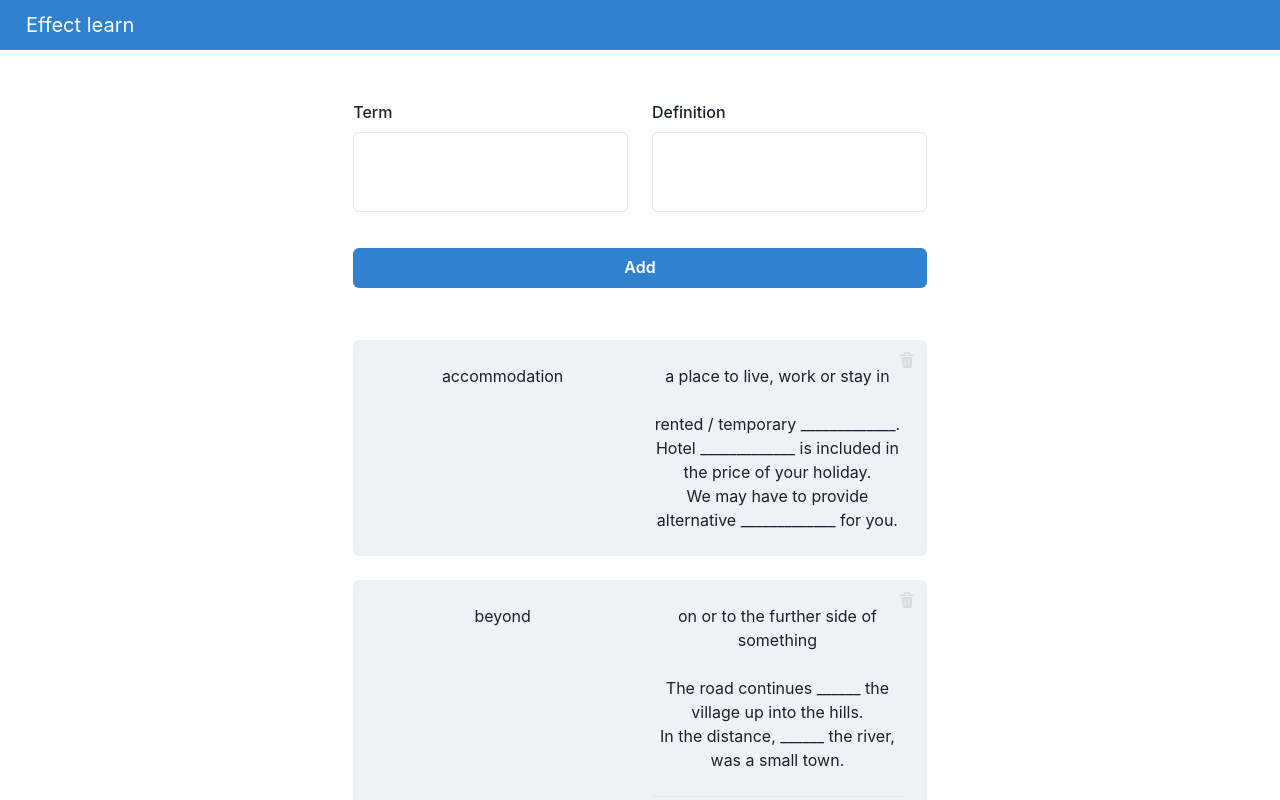
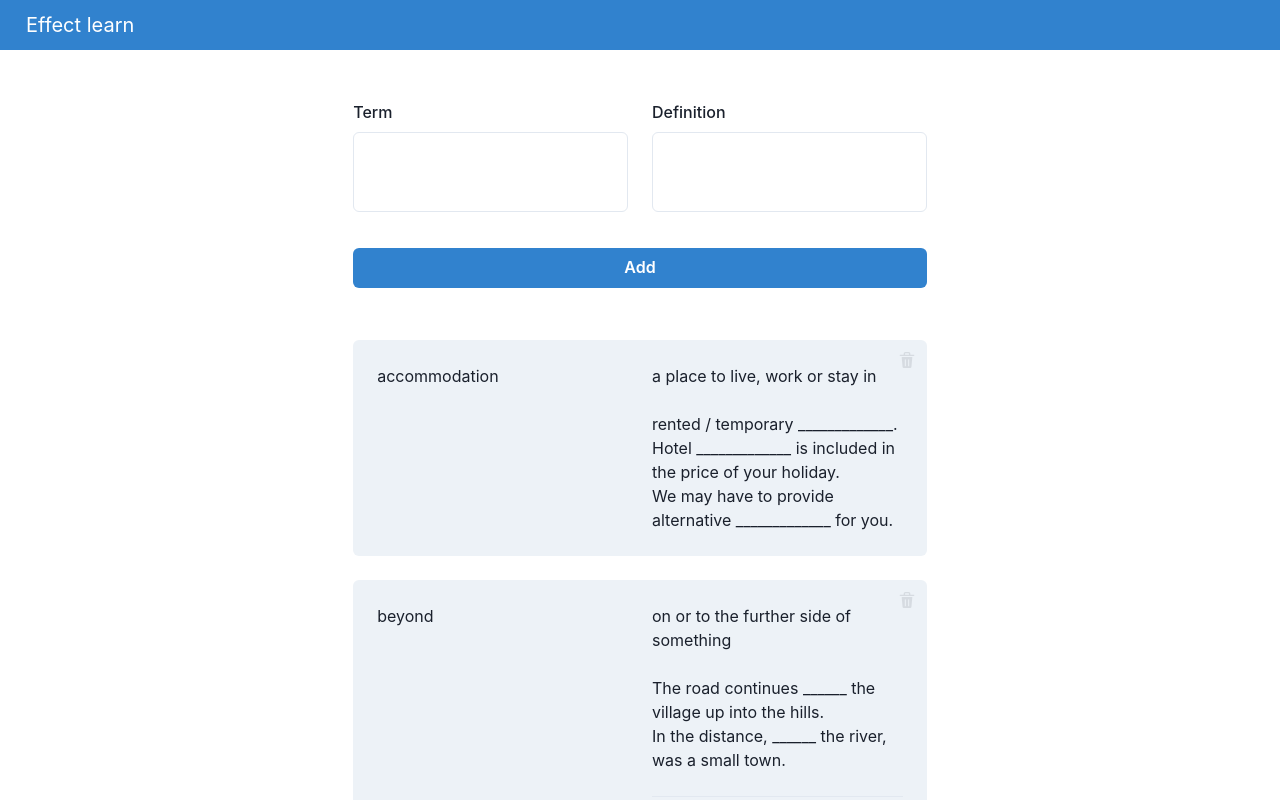
Before and after one commit to kudryavtsevsr/effect-learn, a React (Create React App) app: page / in a window 1280 px wide. Shown: the top 800 px of the page. Built offline with nearby package versions, Linux system fonts and the light colour scheme.

Commit message:
improve transitions

```diff
--- a/src/components/TermsItem/component.tsx
+++ b/src/components/TermsItem/component.tsx
@@ -1,6 +1,6 @@
 import {Grid, Box, IconButton} from '@chakra-ui/react';
 import {DeleteIcon} from '@chakra-ui/icons';
-import React, {useState, memo, forwardRef, LegacyRef} from 'react';
+import React, {useState, memo} from 'react';
 import {Form} from '../Form';
 
 interface Properties {
@@ -10,8 +10,7 @@ interface Properties {
   removeTerm: (id: string) => void
 }
 
-export default memo(forwardRef(function Component(props: Properties, ref: LegacyRef<HTMLDivElement>) {
-  const {term, definition, id, removeTerm} = props;
+export default memo(function Component({term, definition, id, removeTerm}: Properties) {
   console.log('termsItem', term);
 
   const [isFormVisible, setIsFormVisible] = useState(false);
@@ -29,7 +28,7 @@ export default memo(forwardRef(function Component(props: Properties, ref: Legacy
   }
 
   return (
-    <Box pos="relative" ref={ref}>
+    <Box pos="relative">
       <IconButton pos="absolute" opacity="0.1" top="0" right="0" aria-label="Remove" icon={<DeleteIcon/>}
                   onClick={removeCurrentTerm}/>
       {
@@ -49,7 +48,7 @@ export default memo(forwardRef(function Component(props: Properties, ref: Legacy
       }
     </Box>
   );
-}), (prevProps, nextProps) => {
+}, (prevProps, nextProps) => {
   return prevProps.term === nextProps.term
     || prevProps.definition === nextProps.definition
     || prevProps.id === nextProps.id;
--- a/src/components/TermsList/component.tsx
+++ b/src/components/TermsList/component.tsx
@@ -67,8 +67,10 @@ export default function Component() {
                   timeout={800}
                   nodeRef={itemRef}
                 >
-                  <TermsItem term={item.term} definition={item.definition} id={item.id} key={item.id}
-                             removeTerm={removeTerm} ref={itemRef}/>
+                  <div ref={itemRef}>
+                    <TermsItem term={item.term} definition={item.definition} id={item.id} key={item.id}
+                               removeTerm={removeTerm}/>
+                  </div>
                 </CSSTransition>
               );
             })
@@ -79,12 +81,10 @@ export default function Component() {
   }
 
   return (
-    <Box
-      textAlign="center"
-    >
+    <Box>
       {
         isLoading
-          ? <Spinner m="auto"/>
+          ? <Spinner display="block" m="auto"/>
           : getTemplate()
       }
     </Box>
```
